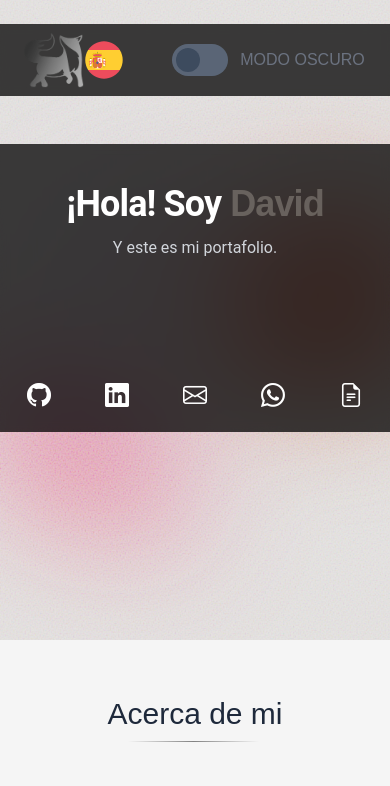
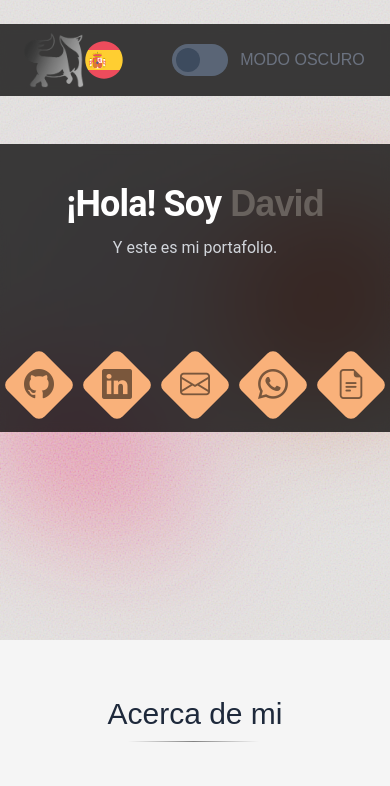
Before and after one commit to Dasa-Alzate/Portfolio, a React (Vite) app: page / in a window 390 px wide. Shown: the top 786 px of the page. Built offline with nearby package versions, Linux system fonts and the light colour scheme; grey boxes are pictures that could not be loaded.

Commit message:
nuevos estilos para enlaces del HeroTitle

```diff
--- a/src/App.css
+++ b/src/App.css
@@ -192,3 +192,73 @@ max-height: 100%;
       filter: hue-rotate(0deg) blur(40px);
   }
 }
+
+
+/* Link icon con texto en revelado circular */
+.link-container {
+	position: relative;
+	width: 70px;
+	height: 70px;
+}
+
+.link-icon {
+	position: absolute;
+	top: 0;
+	left: 0;
+	width: 70px;
+	height: 70px;
+	background-color: #F9B17A;
+	border-radius: 15%;
+	transform: rotate(45deg);
+	transition: all 0.5s ease;
+}
+
+.icon {
+	position: absolute;
+	top: 50%;
+	left: 50%;
+	transform: translate(-50%, -50%);
+	font-size: 40px;
+	color: #00000082;
+	transition: all 0.5s ease;
+}
+
+.circle-text {
+	position: absolute;
+	top: -14px;
+	left: -5px;
+	width: 80px;
+	height: 100px;
+	overflow: visible;
+	z-index: 0;
+	opacity: 0;
+	pointer-events: none;
+	transition: all 0.5s ease;
+}
+.circle-text text {
+	fill: transparent;
+	font-size: 8px;
+	transform-origin: center;
+	transform: rotate(-90deg);
+	transition: all 0.5s ease;
+}
+
+.link-container:hover .link-icon {
+	border-radius: 50%;
+	transform: rotate(90deg);
+	background-color: #424769;
+}
+
+.link-container:hover .icon {
+	font-size: 44px;
+}
+
+.link-container:hover .circle-text {
+	opacity: 1;
+}
+
+.link-container:hover .circle-text text {
+	fill: white;
+	font-size: 18px;
+	transform: rotate(-30deg);
+}
--- a/src/components/HeroTitle.jsx
+++ b/src/components/HeroTitle.jsx
@@ -13,49 +13,109 @@ const HeroTitle = () => {
         </h1>
         <p className="sm:mx-auto lg:mx-0 mt-3 sm:mt-5 md:mt-5 sm:max-w-xl text-base text-gray-300 sm:text-lg md:text-xl transition-all duration-300">{ t('profile.title-2') }</p>
         <div id="contact-links" className="bottom-0 absolute inset-x-0 flex sm:justify-center xl:justify-end mt-5 sm:mt-8 mb-3">
-          <div className="mx-auto h-10 mt-3 sm:mt-0">
+
+          <div className="relative mx-auto mt-3 sm:mt-0 scale-75">
             <a href="https://github.com/Dasa-Alzate"
+              className="link-container relative block group"
               target="_blank"
-              title="Visita mi GitHub"
-              data-i18n-title="Visita mi GitHub"
-              data-i18n="contact-links.github">
-              <i className="bg-clip-text bg-gradient-to-br from-stone-500 to-slate-300/25 dark:from-sky-700 dark:to-indigo-300/25 to-70% mx-auto mt-auto mb-4 text-2xl text-white hover:text-4xl hover:text-transparent duration-300 bi bi-github"></i>
+              title={ t('contact-links.github') }>
+                <div className="link-icon bg-stone-500 dark:bg-stone-300 group-hover:bg-zinc-800"></div>
+                <div className="icon">
+                  <i className="bi bi-github"></i>
+                </div>
+
+              <svg viewBox="0 0 100 100" class="circle-text">
+                <defs>
+                  <path id="circlePathText" d="M 50, 50 m -50, 0 a 50,50 0 1,1 100,0 a 50,50 0 1,1 -100,0" />
+                </defs>
+                <text>
+                  <textPath href="#circlePathText" startOffset="50%" text-anchor="middle">Github</textPath>
+                </text>
+              </svg>
             </a>
           </div>
-          <div className="mx-auto h-10 mt-3 sm:mt-0">
+
+          <div className="relative mx-auto mt-3 sm:mt-0 scale-75">
             <a href="https://www.linkedin.com/in/Dasa-Alzate"
+              className="link-container relative block group"
               target="_blank"
-              title="Echa un vistazo a mi LinkedIn"
-              data-i18n-title="Echa un vistazo a mi LinkedIn"
-              data-i18n="contact-links.linkedin">
-              <i className="bg-clip-text bg-gradient-to-br from-stone-500 to-slate-300/25 dark:from-sky-700 dark:to-indigo-300/25 to-70% mx-auto mt-auto mb-4 text-2xl text-white hover:text-4xl hover:text-transparent duration-300 bi bi-linkedin"></i>
+              title={ t('contact-links.linkedin') }>
+                <div className="link-icon bg-stone-500 dark:bg-stone-300 group-hover:bg-sky-900"></div>
+                <div className="icon">
+                  <i className="bi bi-linkedin"></i>
+                </div>
+
+              <svg viewBox="0 0 100 100" class="circle-text">
+                <defs>
+                  <path id="circlePathText" d="M 50, 50 m -50, 0 a 50,50 0 1,1 100,0 a 50,50 0 1,1 -100,0" />
+                </defs>
+                <text>
+                  <textPath href="#circlePathText" startOffset="50%" text-anchor="middle">Linkedin</textPath>
+                </text>
+              </svg>
             </a>
           </div>
-          <div className="mx-auto h-10 mt-3 sm:mt-0">
+
+          <div className="relative mx-auto mt-3 sm:mt-0 scale-75">
             <a href="mailto:dasa.alzate@gmail.com"
+              className="link-container relative block group"
               target="_blank"
-              title="Escríbeme por correo"
-              data-i18n-title="Escríbeme por correo"
-              data-i18n="contact-links.email">
-              <i className="bg-clip-text bg-gradient-to-br from-stone-500 to-slate-300/25 dark:from-sky-700 dark:to-indigo-300/25 to-70% mx-auto mt-auto mb-4 text-2xl text-white hover:text-4xl hover:text-transparent duration-300 bi bi-envelope"></i>
+              title={ t('contact-links.email') }>
+                <div className="link-icon bg-stone-500 dark:bg-stone-300 group-hover:bg-amber-500"></div>
+                <div className="icon">
+                  <i className="bi bi-envelope"></i>
+                </div>
+
+              <svg viewBox="0 0 100 100" class="circle-text">
+                <defs>
+                  <path id="circlePathText" d="M 50, 50 m -50, 0 a 50,50 0 1,1 100,0 a 50,50 0 1,1 -100,0" />
+                </defs>
+                <text>
+                  <textPath href="#circlePathText" startOffset="50%" text-anchor="middle">E-mail</textPath>
+                </text>
+              </svg>
             </a>
           </div>
-          <div className="mx-auto h-10 mt-3 sm:mt-0">
+
+          <div className="relative mx-auto mt-3 sm:mt-0 scale-75">
             <a href="https://wa.me/34604461105"
+              className="link-container relative block group"
               target="_blank"
-              title="Hablemos por Whatsapp"
-              data-i18n-title="Hablemos por Whatsapp"
-              data-i18n="contact-links.whatsapp">
-              <i className="bg-clip-text bg-gradient-to-br from-stone-500 to-slate-300/25 dark:from-sky-700 dark:to-indigo-300/25 to-70% mx-auto mt-auto mb-4 text-2xl text-white hover:text-4xl hover:text-transparent duration-300 bi bi-whatsapp"></i>
+              title={ t('contact-links.whatsapp') }>
+                <div className="link-icon bg-stone-500 dark:bg-stone-300 group-hover:bg-lime-600"></div>
+                <div className="icon">
+                  <i className="bi bi-whatsapp"></i>
+                </div>
+
+              <svg viewBox="0 0 100 100" class="circle-text">
+                <defs>
+                  <path id="circlePathText" d="M 50, 50 m -50, 0 a 50,50 0 1,1 100,0 a 50,50 0 1,1 -100,0" />
+                </defs>
+                <text>
+                  <textPath href="#circlePathText" startOffset="50%" text-anchor="middle">Whatsapp</textPath>
+                </text>
+              </svg>
             </a>
           </div>
-          <div className="mx-auto h-10 mt-3 sm:mt-0">
+
+          <div className="relative mx-auto mt-3 sm:mt-0 scale-75">
             <a href="CV - David Sánchez.pdf"
+              className="link-container relative block group"
               target="_blank"
-              title="Descarga mi CV"
-              data-i18n-title="Descarga mi CV"
-              data-i18n="contact-links.file">
-              <i className="bg-clip-text bg-gradient-to-br from-stone-500 to-slate-300/25 dark:from-sky-700 dark:to-indigo-300/25 to-70% mx-auto mt-auto mb-4 text-2xl text-white hover:text-4xl hover:text-transparent duration-300 bi bi-file-earmark-text"></i>
+              title={ t('contact-links.file') }>
+                <div className="link-icon bg-stone-500 dark:bg-stone-300 group-hover:bg-zinc-500"></div>
+                <div className="icon">
+                  <i className="bi bi-file-earmark-text"></i>
+                </div>
+
+              <svg viewBox="0 0 100 100" class="circle-text">
+                <defs>
+                  <path id="circlePathText" d="M 50, 50 m -50, 0 a 50,50 0 1,1 100,0 a 50,50 0 1,1 -100,0" />
+                </defs>
+                <text>
+                  <textPath href="#circlePathText" startOffset="50%" text-anchor="middle">Mi CV</textPath>
+                </text>
+              </svg>
             </a>
           </div>
         </div>
```
